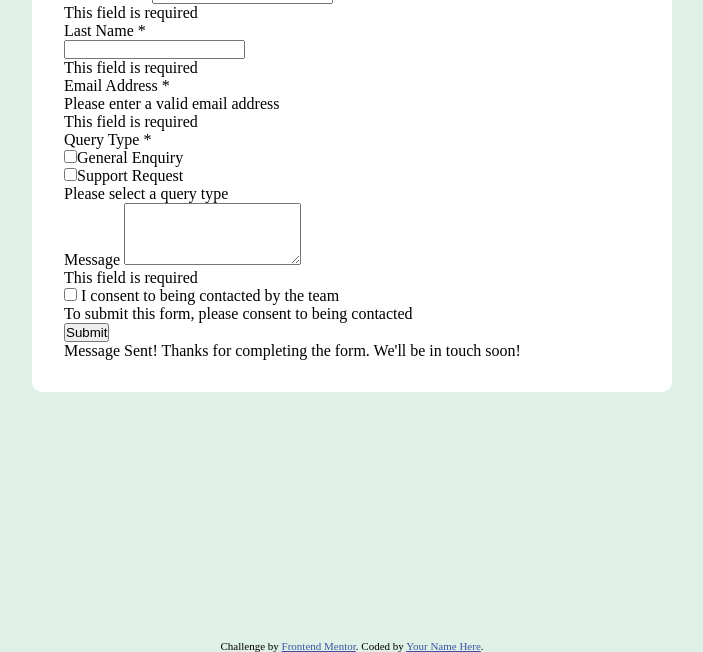
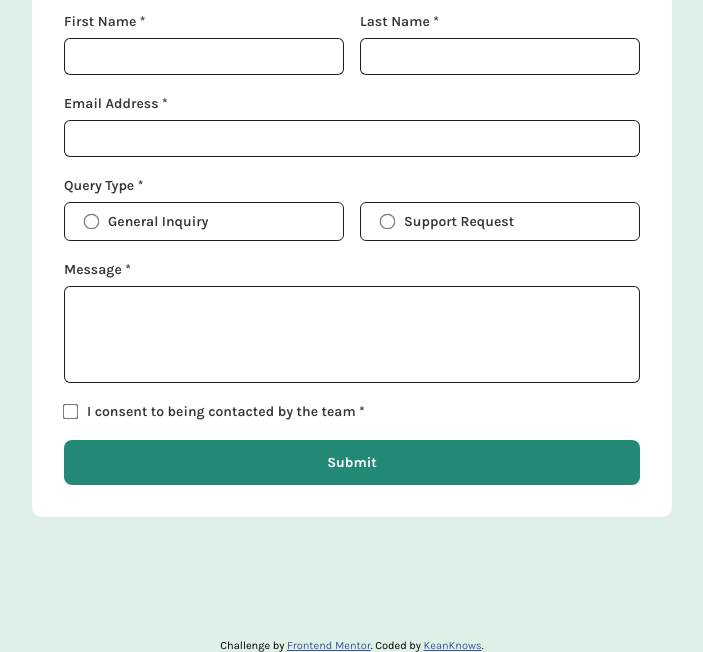
Before and after one commit to keanknowsss/Contact-Form-Component-Solution, a plain HTML site: page index.html in a window 1280 px wide. Shown: the part 148-800 px from the top of the page, without its empty margins (288-991 px from the left). Drawn offline with Linux system fonts and the light colour scheme.

Commit message:
complete layout for desktop

```diff
--- a/index.html
+++ b/index.html
@@ -1,71 +1,180 @@
 <!DOCTYPE html>
 <html lang="en">
 	<head>
-  <meta charset="UTF-8">
-  <meta name="viewport" content="width=device-width, initial-scale=1.0"> <!-- displays site properly based on user's device -->
+		<meta charset="UTF-8" />
+		<meta
+			name="viewport"
+			content="width=device-width, initial-scale=1.0"
+		/>
+		<!-- displays site properly based on user's device -->
 
-  <link rel="icon" type="image/png" sizes="32x32" href="./assets/images/favicon-32x32.png">
-  <link rel="stylesheet" href="./styles.css">
+		<link
+			rel="icon"
+			type="image/png"
+			sizes="32x32"
+			href="./assets/images/favicon-32x32.png"
+		/>
+		<link
+			rel="stylesheet"
+			href="./styles.css"
+		/>
 
 		<title>Frontend Mentor | Contact form</title>
 
 		<!-- Feel free to remove these styles or customise in your own stylesheet 👍 -->
 		<style>
-    .attribution { font-size: 11px; text-align: center; }
-    .attribution a { color: hsl(228, 45%, 44%); }
+			.attribution {
+				font-size: 11px;
+				text-align: center;
+			}
+			.attribution a {
+				color: hsl(228, 45%, 44%);
+			}
 		</style>
 	</head>
 	<body>
 		<div class="container">
 			<main>
-
 				<h1 class="title">Contact Us</h1>
 
-      <form action="#">
+				<form
+					action="#"
+					class="form-container"
+				>
 					<div class="row">
 						<div class="w-50-desktop">
+							<div class="input-container">
 								<label for="first-name">First Name *</label>
-            <input type="text" id="first-name" name="first_name">
-            <p class="error" id="first-name-required-error">This field is required</p>
+								<input
+									type="text"
+									id="first-name"
+									name="first_name"
+								/>
 							</div>
-          <div class="w-50-desktop">Last Name *</div>
-            <input type="text" id="last-name" name="last_name">
-            <p class="error" id="last-name-required-error">This field is required</p>
+							<p
+								class="error"
+								id="first-name-required-error"
+							>
+								This field is required
+							</p>
 						</div>
-        <div class="row">
+						<div class="w-50-desktop">
+							<div class="input-container">
+								<label for="last-name">Last Name *</label>
+								<input
+									type="text"
+									id="last-name"
+									name="last_name"
+								/>
+							</div>
+							<p
+								class="error"
+								id="last-name-required-error"
+							>
+								This field is required
+							</p>
+						</div>
+					</div>
+					<div class="w-100">
+						<div class="input-container">
 							<label for="email">Email Address *</label>
-          <p class="error" id="valid-email-error">Please enter a valid email address</p>
-          <p class="error" id="email-required-error">This field is required</p>
+							<input
+								type="email"
+								name="email"
+								id="email"
+							/>
+						</div>
+						<p
+							class="error"
+							id="valid-email-error"
+						>
+							Please enter a valid email address
+						</p>
+						<p
+							class="error"
+							id="email-required-error"
+						>
+							This field is required
+						</p>
 					</div>
 					<div>
+						<div class="radio-input-container">
 							<p class="label">Query Type *</p>
-          <div class="row">
-            <div class="w-50-desktop"> <input type="checkbox" name="query_type" id="general-inquiry"><label for="general-enquiry">General Enquiry</label></div>
-            <div class="w-50-desktop"> <input type="checkbox" name="query_type" id="support-request"><label for="support-request">Support Request</label></div>
+							<div class="row-radio">
+								<div class="w-50-desktop">
+									<div class="radio-input">
+										<input
+											type="radio"
+											name="query_type"
+											id="general-inquiry"
+										/><label for="general-inquiry">General Inquiry</label>
 									</div>
-          <div class="error" id="query-type-required-error">Please select a query type</div>
+								</div>
+								<div class="w-50-desktop">
+									<div class="radio-input">
+										<input
+											type="radio"
+											name="query_type"
+											id="support-request"
+										/><label for="support-request">Support Request</label>
+									</div>
+								</div>
+							</div>
+						</div>
+						<p
+							class="error"
+							id="query-type-required-error"
+						>
+							Please select a query type
+						</p>
 					</div>
 					<div>
-          <label for="message">Message</label>
-          <textarea name="message" id="message" rows="4"></textarea>
-          <p class="error" id="error">This field is required</p>
+						<div class="input-container">
+              <label for="message">Message *</label>
+              <textarea
+                name="message"
+                id="message"
+                rows="5"
+              ></textarea>
             </div>
-        <div>
-          <input type="checkbox" name="consent" id="consent"> <label for="consent">I consent to being contacted by the team</label>
-          <p class="error" id="consent-required-error">To submit this form, please consent to being contacted</p>
+						<p
+							class="error"
+							id="error"
+						>
+							This field is required
+						</p>
 					</div>
-
-        <button type="button" id="submit-btn">Submit</button>
+					<div class="checkbox-container">
+						<input
+							type="checkbox"
+							name="consent"
+							id="consent"
+						/>
+						<label for="consent">I consent to being contacted by the team *</label>
+						<p
+							class="error"
+							id="consent-required-error"
+						>
+							To submit this form, please consent to being contacted
+						</p>
+					</div>
+					<div class="button-container">
+						<button
+							type="button"
+							id="submit-btn"
+						>
+							Submit
+						</button>
 						<div class="success-alert">
-          Message Sent!
-          Thanks for completing the form. We'll be in touch soon!
+							<p>Message Sent! Thanks for completing the form. We'll be in touch soon!</p>
+						</div>
 					</div>
 				</form>
 			</main>
 
 			<div class="attribution">
 				Challenge by <a href="https://www.frontendmentor.io?ref=challenge">Frontend Mentor</a>.
-      Coded by <a href="#">Your Name Here</a>.
+				Coded by <a href="#">KeanKnows</a>.
 			</div>
 		</div>
 	</body>
--- a/styles.css
+++ b/styles.css
@@ -1,27 +1,61 @@
-*, *::before, *::after {
+*,
+*::before,
+*::after {
     box-sizing: border-box;
     margin: 0;
     padding: 0;
 }
 
+@font-face {
+    font-family: Karla-Italic;
+    src: url(./assets/fonts/Karla-Italic-VariableFont_wght.ttf);
+}
+
+@font-face {
+    font-family: Karla;
+    src: url(./assets/fonts/Karla-VariableFont_wght.ttf);
+}
+
 :root {
-    green-1: hsl(148, 38%, 91%);
-    green-2: hsl(169, 82%, 27%);
-    red-1: hsl(0, 66%, 54%);
-    white-1: hsl(0, 0%, 100%);
-    grey-1: hsl(186, 15%, 59%);
-    grey-2: hsl(187, 24%, 22%);
+    --green-1: hsl(148, 38%, 91%);
+    --green-2: hsl(169, 82%, 27%);
+    --red-1: hsl(0, 66%, 54%);
+    --white-1: hsl(0, 0%, 100%);
+    --grey-1: hsl(186, 15%, 59%);
+    --grey-2: hsl(187, 24%, 22%);
+    --black-1: #000000e0;
+    --black-2: #000000ea;
 }
 
 body {
-    background-color: hsl(148, 38%, 91%);
+    background-color: var(--green-1);
     font-size: 16px;
-    /* font-family: ; */
-;
+    font-family: 'Karla', sans-serif;
 }
 
 h1.title {
-    font-color: hsl(169, 82%, 27%)
+    font-color: hsl(169, 82%, 27%);
+    font-family: 'Karla', sans-serif;
+    font-weight: 700;
+    font-size: 28px;
+    margin-bottom: 2rem;
+    color: var(--black-2);
+}
+
+label,
+p,
+button {
+    opacity: 0.9;
+    font-family: 'Karla', sans-serif;
+    font-weight: 400;
+    font-size: 16px;
+}
+
+label,
+.label {
+    font-weight: 600;
+    font-size: 14px;
+    color: var(--black-1);
 }
 
 .container {
@@ -41,3 +75,110 @@ main {
     border-radius: 10px;
     padding: 2rem;
 }
+
+.row,
+.row-radio {
+    display: flex;
+    gap: 1rem;
+    width: 100%;
+}
+
+input {
+    width: 100%;
+}
+
+.w-50-desktop {
+    width: 100%;
+}
+
+.w-100 {
+    width: 100%;
+}
+
+.input-container,
+.radio-input-container {
+    display: flex;
+    flex-direction: column;
+    gap: 8px;
+    width: 100%;
+}
+
+.input-container input[type="text"],
+.input-container input[type="email"],
+.radio-input,
+textarea {
+    padding: 10px;
+    border-radius: 6px;
+    border: 1px solid var(--black-1);
+}
+
+.error {
+    color: red;
+    padding: 2px;
+}
+
+.error, .success-alert {
+    display: none;
+}
+
+.form-container {
+    display: flex;
+    flex-direction: column;
+    gap: 20px;
+}
+
+.radio-input {
+    border: 1px solid var(--black-1);
+    display: flex;
+    align-items: center;
+    gap: 10px;
+    padding-left: 20px;
+}
+
+input[type="radio"],
+input[type="checkbox"] {
+    width: auto;
+    /* Double-sized Checkboxes */
+    -ms-transform: scale(1.2);
+    /* IE */
+    -moz-transform: scale(1.2);
+    /* FF */
+    -webkit-transform: scale(1.2);
+    /* Safari and Chrome */
+    -o-transform: scale(1.2);
+    /* Opera */
+    transform: scale(1.2);
+}
+
+.radio-input label {
+    flex: 1;
+}
+
+textarea {
+    resize: none;
+}
+
+.checkbox-container {
+    display: flex;
+    align-items: center;
+    gap: 10px;
+}
+
+.checkbox-container #consent {
+    padding: 10px;
+}
+
+.button-container {
+    display: flex;
+    flex-direction: column;
+}
+
+.button-container #submit-btn {
+    background-color: var(--green-2);
+    padding: 14px;
+    border-radius: 8px;
+    border: none;
+    color: white;
+    font-weight: bold;
+    font-size: 14px;
+}
```
Lines whose indentation alone changed are shown as unchanged.
